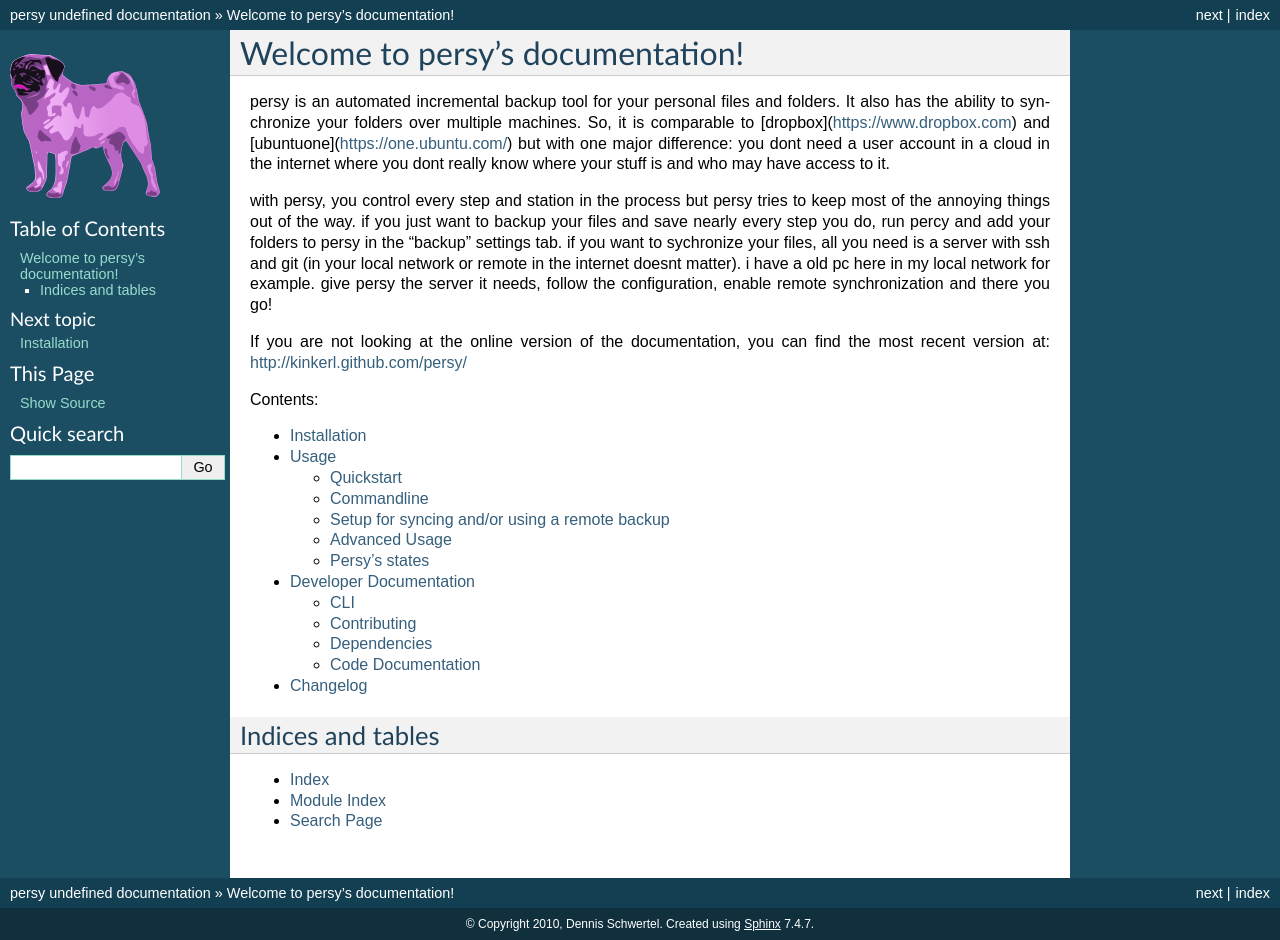
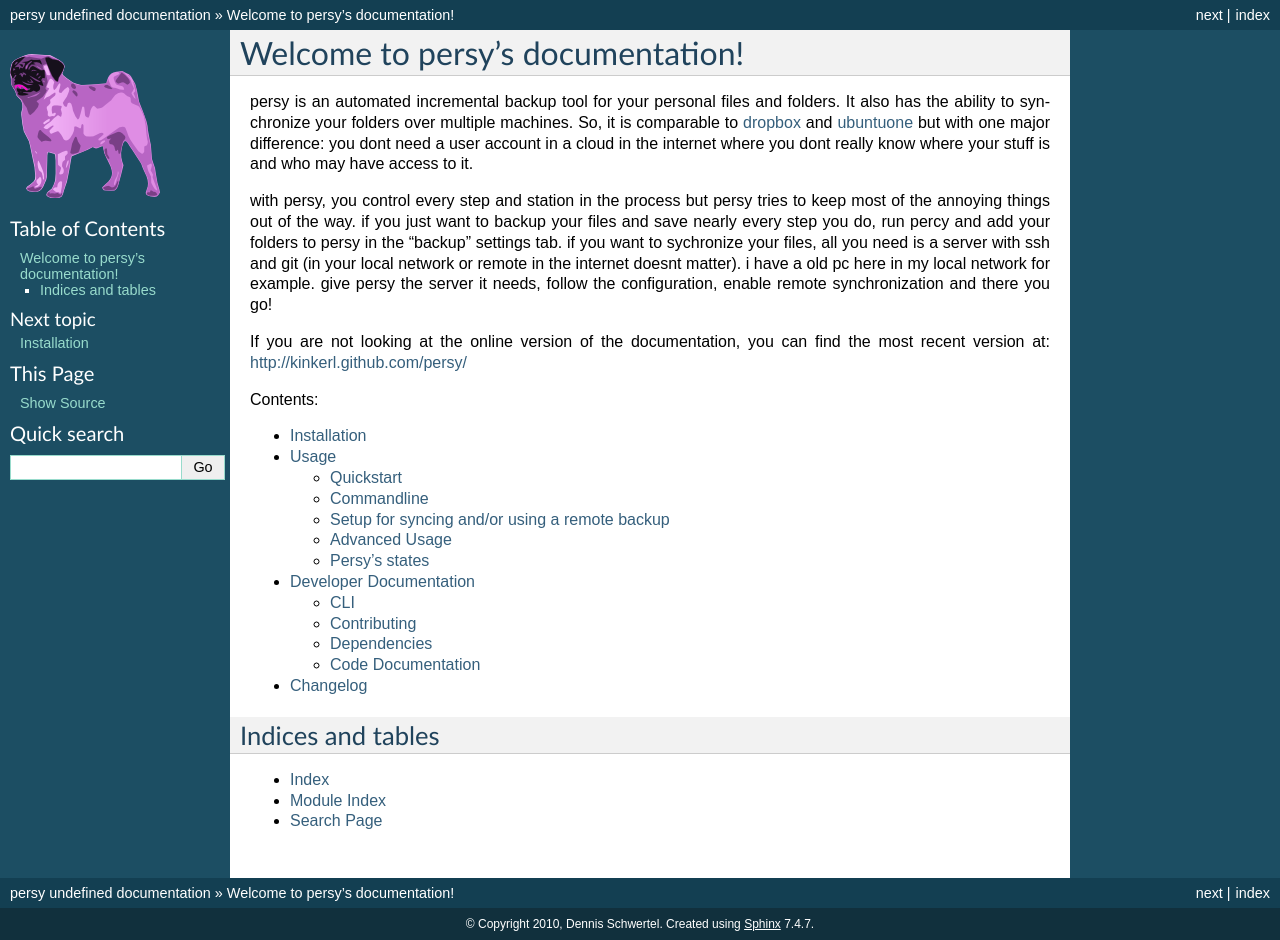
Before and after one commit to kinkerl/persy, a Sphinx documentation site: the page built from doc/index.rst, in a window 1280 px wide. Built offline with Sphinx 7.4.7, drawn with Linux system fonts in a browser that asks for light colours; some of the changed lines change nothing that is shown.

Commit message:
fixed markup in doc

```diff
--- a/doc/index.rst
+++ b/doc/index.rst
@@ -7,7 +7,7 @@ Welcome to persy's documentation!
 =================================
 persy is an automated incremental backup tool for your personal files and folders.
 It also has the ability to synchronize your folders over multiple machines.
-So, it is comparable to [dropbox](https://www.dropbox.com) and [ubuntuone](https://one.ubuntu.com/) but with one major difference:
+So, it is comparable to dropbox_ and ubuntuone_ but with one major difference:
 you dont need a user account in a cloud in the internet where you dont really know where your stuff is and who may have access to it.
 
 with persy, you control every step and station in the process but persy tries to keep most of the annoying things out of the way.
@@ -33,3 +33,7 @@ Indices and tables
 * :ref:`genindex`
 * :ref:`modindex`
 * :ref:`search`
+
+
+.. _dropbox: https://www.dropbox.com
+.. _ubuntuone: https://one.ubuntu.com/
```
